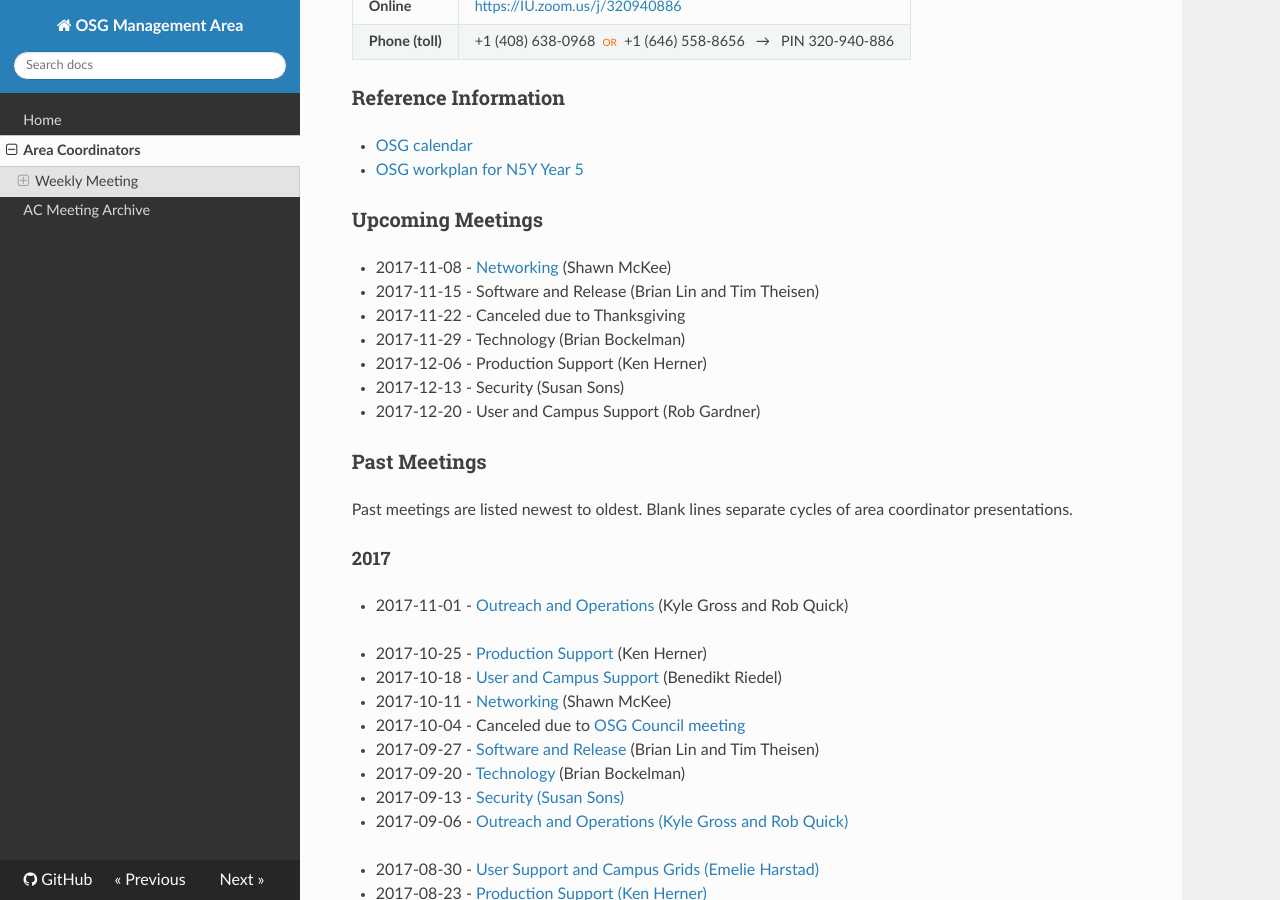
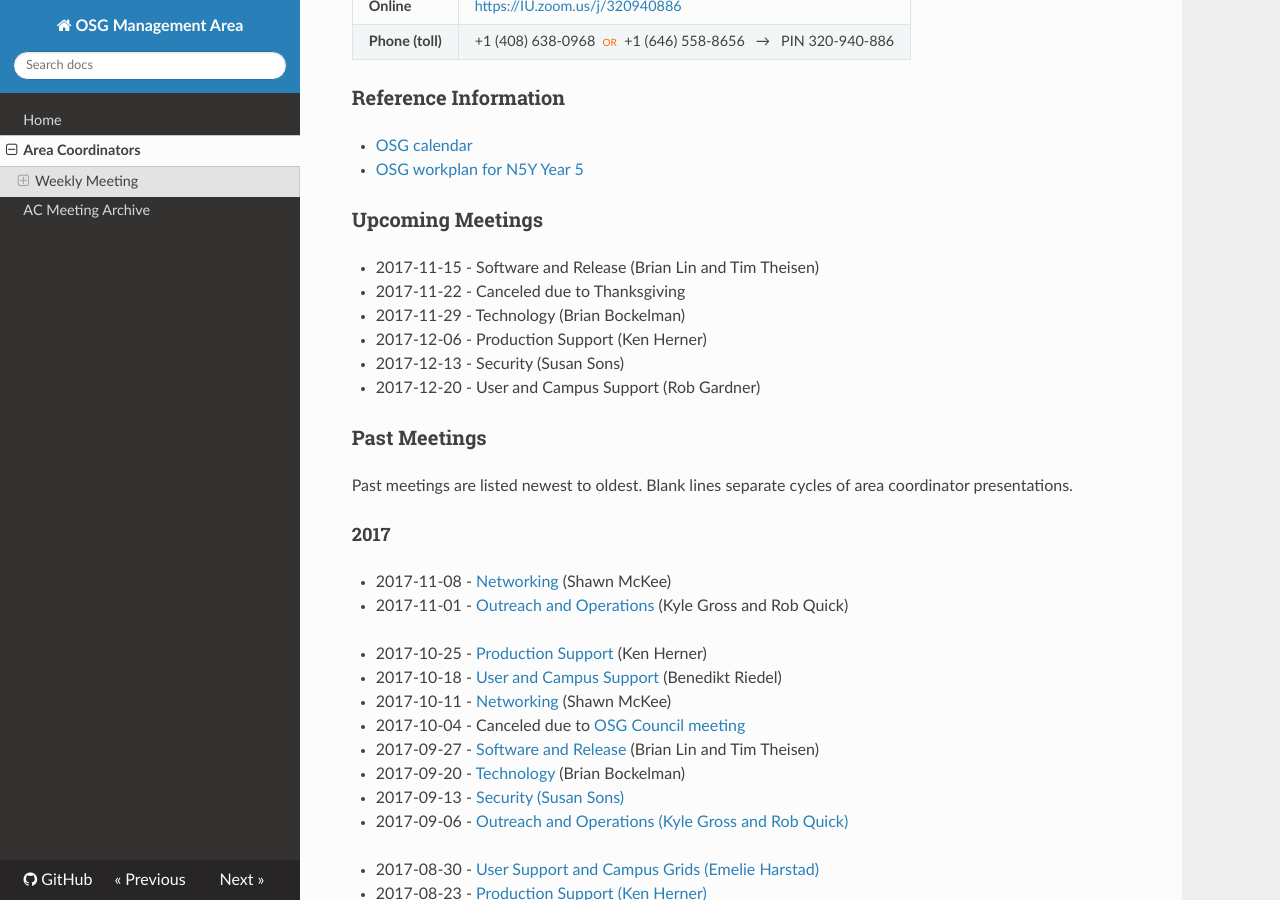
Before and after one commit to ppaschos/management-1, an MkDocs documentation site: the page built from docs/area-coordinators.md, in a window 1280 px wide and 900 px high, scrolled down 770 px. Built offline with MkDocs 1.6.1, drawn with Linux system fonts in a browser that asks for light colours; nearby versions of some CDN libraries; old or Windows-style settings are respelled for this version of MkDocs; part of the change alters nothing that is shown.

Commit message:
Moved 2017-11-08 to past meetings

```diff
--- a/docs/area-coordinators.md
+++ b/docs/area-coordinators.md
@@ -44,7 +44,6 @@ The current Area Coordinators are:
 
 ### Upcoming Meetings
 
-- 2017-11-08 - [Networking](https://drive.google.com/open?id=1joJSmTvoJL0GuMBvDB5KLlc-WEyH3VXp) (Shawn McKee)
 - 2017-11-15 - Software and Release (Brian Lin and Tim Theisen)
 - 2017-11-22 - Canceled due to Thanksgiving
 - 2017-11-29 - Technology (Brian Bockelman)
@@ -59,6 +58,7 @@ Past meetings are listed newest to oldest.  Blank lines separate cycles of area
 
 #### 2017
 
+- 2017-11-08 - [Networking](https://drive.google.com/open?id=1joJSmTvoJL0GuMBvDB5KLlc-WEyH3VXp) (Shawn McKee)
 - 2017-11-01 - [Outreach and Operations](https://github.com/opensciencegrid/operations/blob/master/docs/acops.md) (Kyle Gross and Rob Quick)
 
 <!-- -->
```
